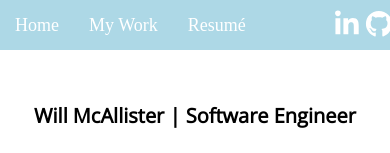
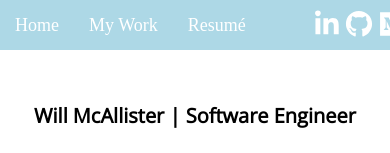
Before and after one commit to willmca/Portfolio_React, a React (Create React App) app: page / in a window 390 px wide. Shown: the top 153 px of the page. Built offline with nearby package versions, Linux system fonts and the light colour scheme.

Commit message:
Small placement change for logos for mobile

```diff
--- a/src/components/App/App.css
+++ b/src/components/App/App.css
@@ -120,7 +120,7 @@ main{
   }
   .logos{
     top:0;
-    left:70px;
+    left:50px;
   }
 }
 @media (max-width:400px){
```
